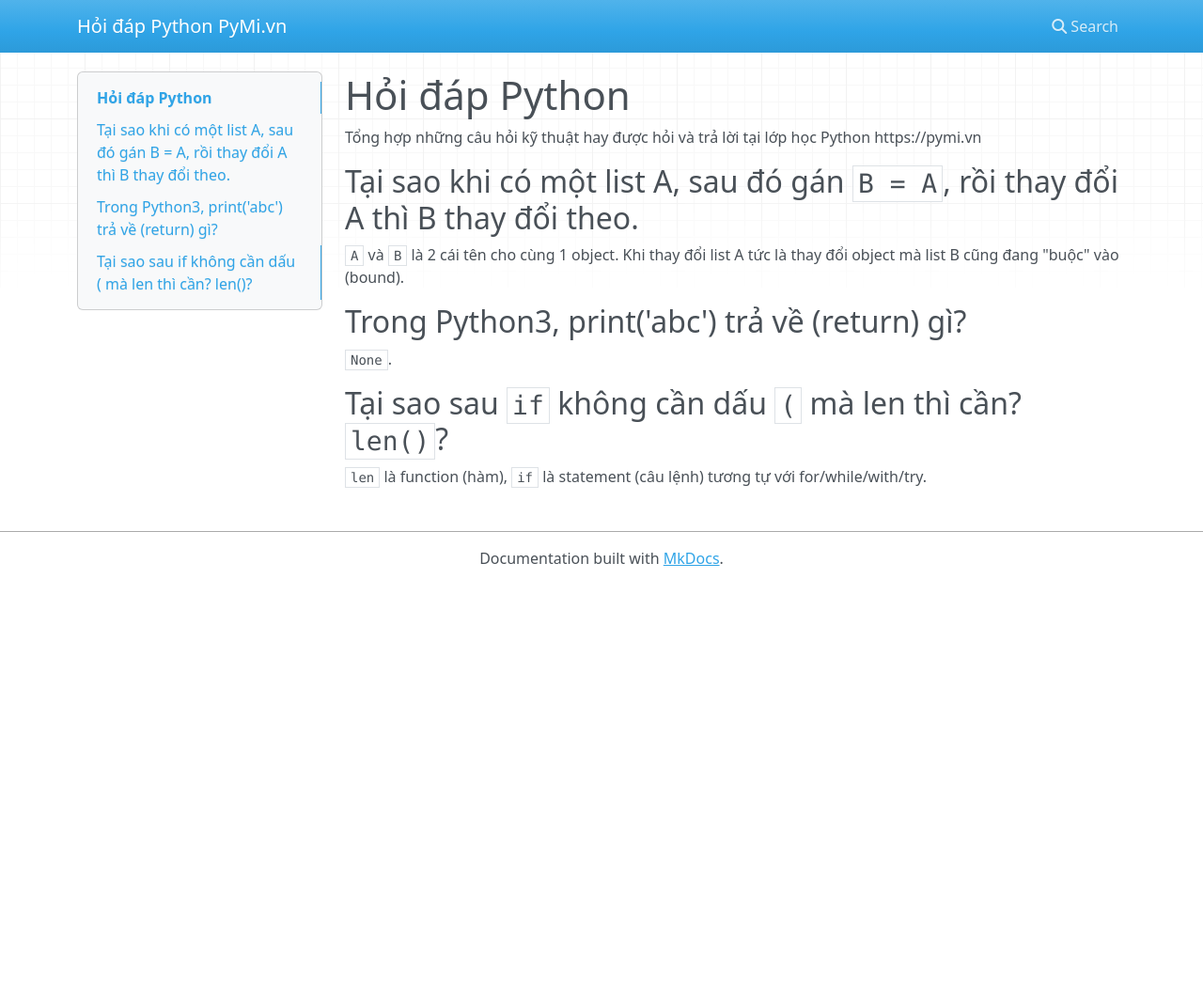
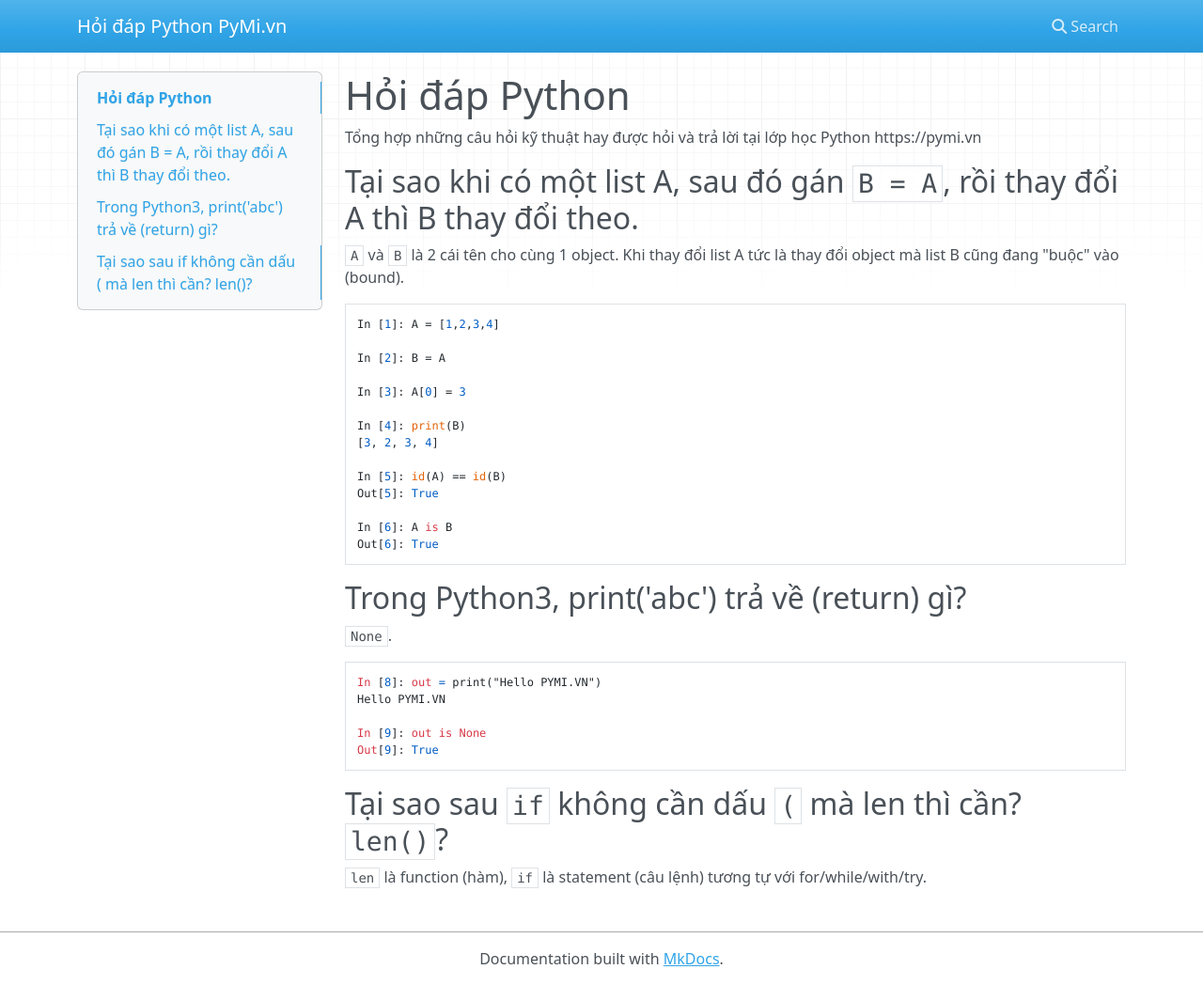
Before and after one commit to pymivn/hoidap-python, an MkDocs documentation site: the page built from docs/index.md, in a window 1280 px wide and 1048 px high. Shown: the whole window at 94% size. Built offline with MkDocs 1.6.1, drawn with Linux system fonts in a browser that asks for light colours; nearby versions of some CDN libraries.

Commit message:
Add examples

````diff
--- a/docs/index.md
+++ b/docs/index.md
@@ -7,10 +7,35 @@ https://pymi.vn
 
 `A` và `B` là 2 cái tên cho cùng 1 object. Khi thay đổi list A tức là thay đổi object mà list B cũng đang "buộc" vào (bound).
 
+```
+In [1]: A = [1,2,3,4]
+
+In [2]: B = A
+
+In [3]: A[0] = 3
+
+In [4]: print(B)
+[3, 2, 3, 4]
+
+In [5]: id(A) == id(B)
+Out[5]: True
+
+In [6]: A is B
+Out[6]: True
+```
+
 ## Trong Python3, print('abc') trả về (return) gì?
 
 `None`.
 
+```
+In [8]: out = print("Hello PYMI.VN")
+Hello PYMI.VN
+
+In [9]: out is None
+Out[9]: True
+```
+
 ## Tại sao sau `if` không cần dấu `(` mà len thì cần? `len()`?
 
 `len` là function (hàm), `if` là statement (câu lệnh) tương tự với for/while/with/try.
````
